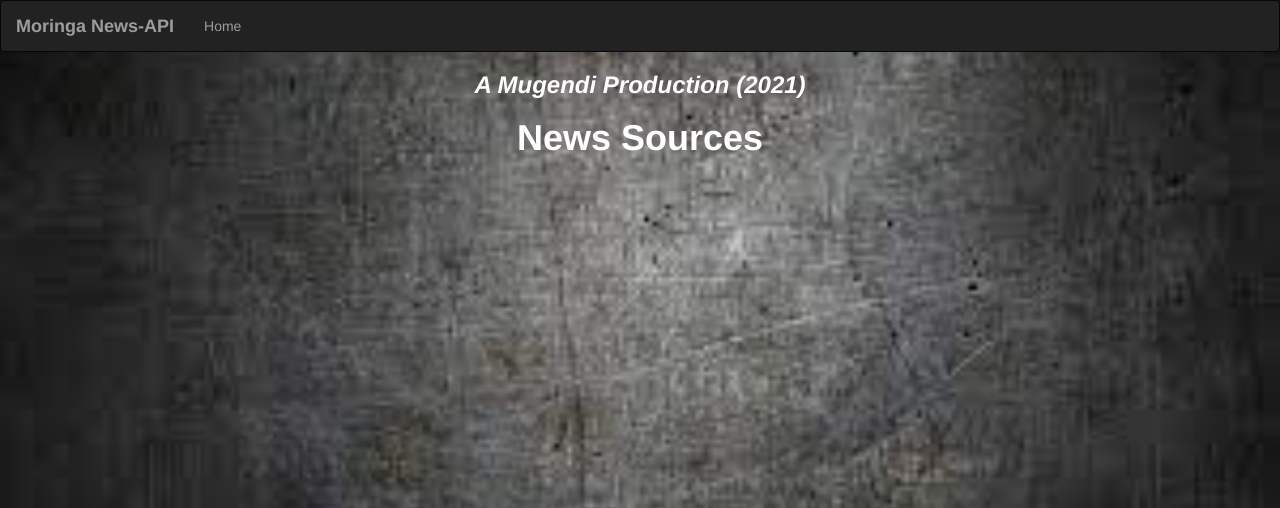
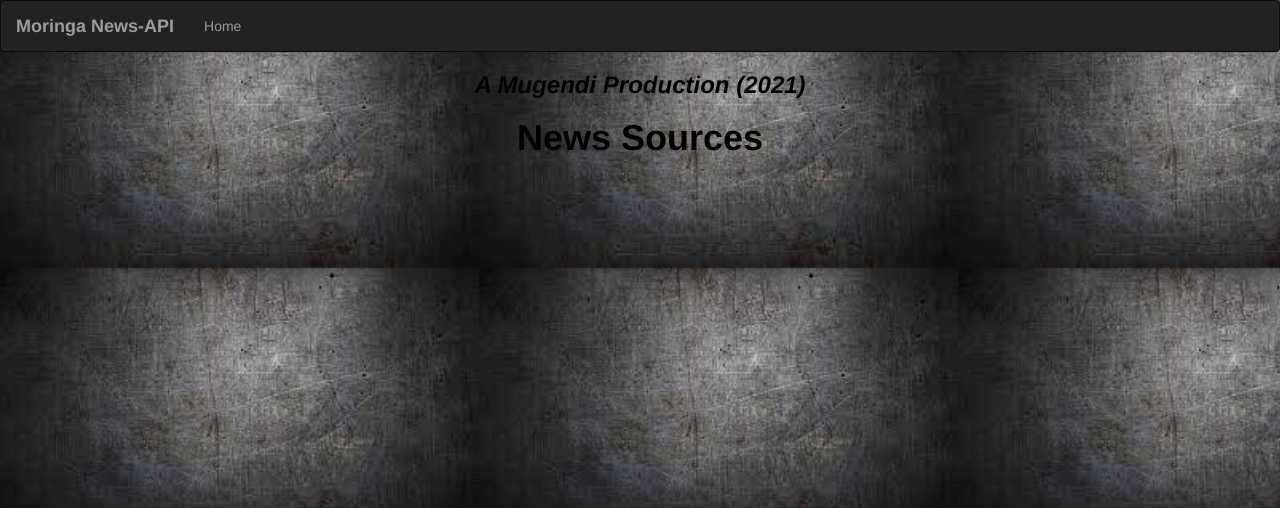
Before and after one commit to OscarMugendi/News-API, a Flask app: template app/templates/index.html in a window 1280 px wide. Shown: the top 508 px of the page. Run offline with Flask 2, Linux system fonts and the light colour scheme; the template is opened without the code that fills it, so the values that code supplies are empty; some libraries are stand-ins or nearby versions.

Commit message:
css changes

```diff
--- a/app/static/css/article.css
+++ b/app/static/css/article.css
@@ -1,8 +1,8 @@
 body{
     background-image: url("css.jpeg");
     background-size: contain;
-    color: white;
-  }
+    color: black;
+}
 
 .mydiv {
     margin-top: 0px;
@@ -10,4 +10,5 @@ body{
     height:150px;
     width: 500px;
     margin: auto;
+    color: black;
 }
--- a/app/static/css/index.css
+++ b/app/static/css/index.css
@@ -1,7 +1,7 @@
 body{
     background-image: url("css.jpeg");
-    background-size: cover;
-    color: white;
+    background-size: contain;
+    color: black;
 }
 
 .mydiv {
@@ -10,4 +10,5 @@ body{
     height:150px;
     width: 500px;
     margin: auto;
+    color: black;
 }
```
